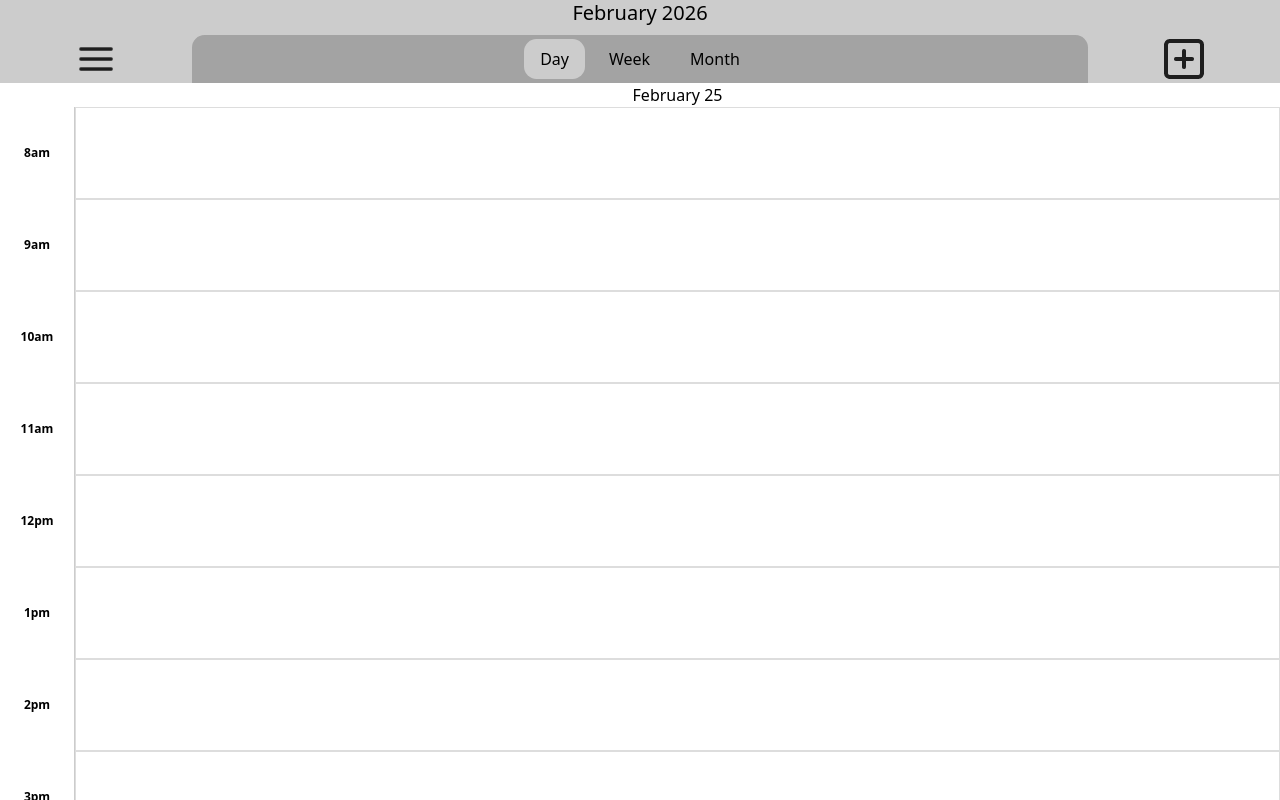
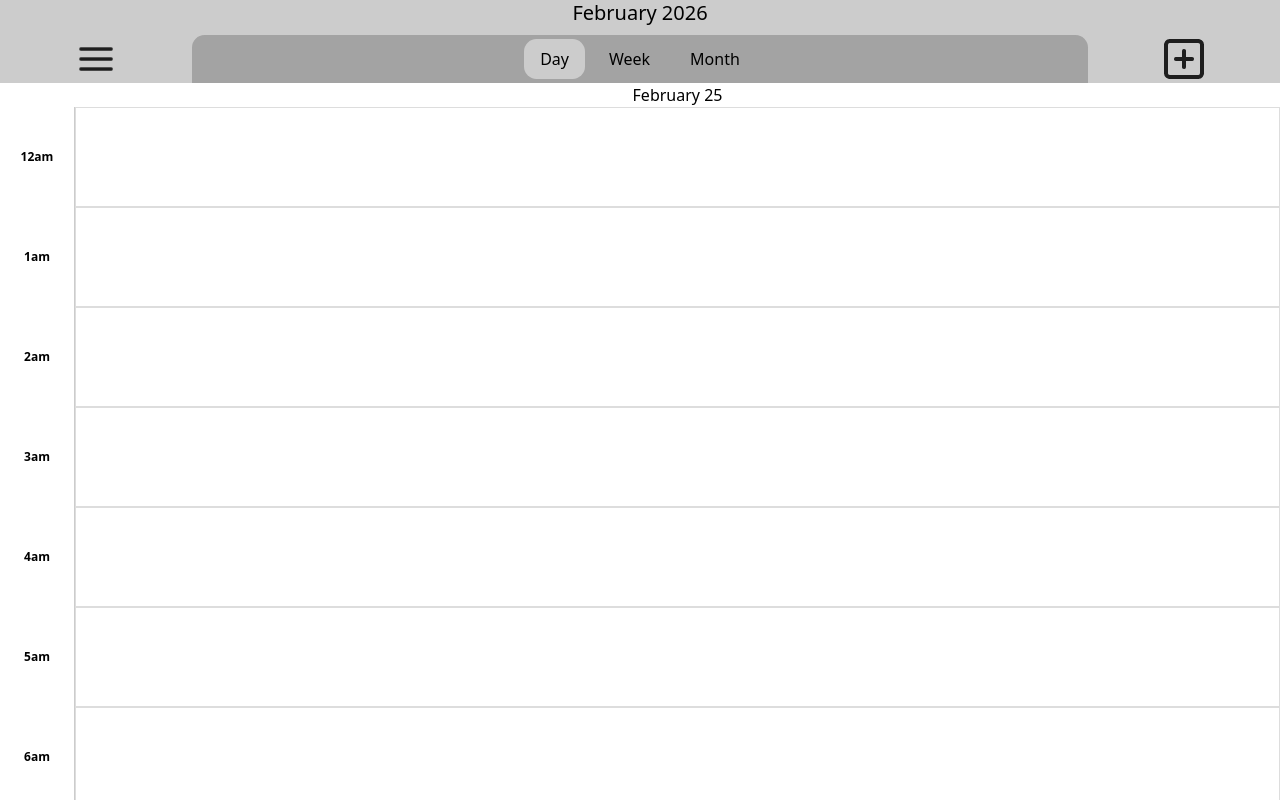
Before and after one commit to COS420-S2025/TeamF, a React (Create React App) app in the folder betterdays/: page / in a window 1280 px wide. Both pictures are taken after a click on the button "Day". Shown: the top 800 px of the page. Built offline with nearby package versions, Linux system fonts and the light colour scheme; the HTML template or start-up script is replaced by a standard one.

Commit message:
Made all hours of the day show up

```diff
--- a/betterdays/src/components/calendarParts/Fields/DayDay.tsx
+++ b/betterdays/src/components/calendarParts/Fields/DayDay.tsx
@@ -1,10 +1,10 @@
 import React from 'react';
 
 export const DayDay: React.FC = () => {
-  const hours = Array.from({ length: 12 }, (_, i) => {
-    const hour = 8 + i;
+  const hours = Array.from({ length: 24 }, (_, i) => {
+    const hour = i;
     const period = hour >= 12 ? 'pm' : 'am';
-    const displayHour = hour > 12 ? hour - 12 : hour;
+    const displayHour = hour > 12 ? hour - 12 : hour === 0 ? 12 : hour;
     return `${displayHour}${period}`;
   });
 
@@ -13,10 +13,7 @@ export const DayDay: React.FC = () => {
       style={{
         display: 'grid',
         gridTemplateColumns: '75px calc(100vw - 75px)',
-        gridTemplateRows: Array(12).fill('11.5vh').join(' '),
         gap: '0',
-        height: '138vh',
-        width: '100vw',
         position: 'relative',
       }}
     >
@@ -27,7 +24,6 @@ export const DayDay: React.FC = () => {
           left: 0,
           top: 0,
           width: '75px',
-          height: '138vh',
           display: 'flex',
           flexDirection: 'column',
           backgroundColor: '#fff',
@@ -43,8 +39,7 @@ export const DayDay: React.FC = () => {
               borderRight: '1px solid #ccc',
               fontSize: '12px',
               fontWeight: 'bold',
-              height: '11.5vh',
-              flex: 1,
+              height: '100px',
             }}
           >
             {hour}
@@ -56,7 +51,6 @@ export const DayDay: React.FC = () => {
       <div
         style={{
           display: 'flex',
-          height: '138vh',
           flexDirection: 'column',
         }}
       >
@@ -66,8 +60,7 @@ export const DayDay: React.FC = () => {
             style={{
               border: '1px solid #ddd',
               padding: '8px',
-              height: '11.5vh',
-              flex: 1,
+              height: '100px',
             }}
           />
         ))}
--- a/betterdays/src/components/calendarParts/Fields/WeekDay.tsx
+++ b/betterdays/src/components/calendarParts/Fields/WeekDay.tsx
@@ -1,8 +1,8 @@
 import React from 'react';
 
 const WeekDay: React.FC = () => {
-  const hours = Array.from({ length: 12 }, (_, i) => {
-    const hour = 8 + i;
+  const hours = Array.from({ length: 24 }, (_, i) => {
+    const hour = i;
     const period = hour >= 12 ? 'pm' : 'am';
     const displayHour = hour > 12 ? hour - 12 : hour === 0 ? 12 : hour;
     return `${displayHour}${period}`;
```
